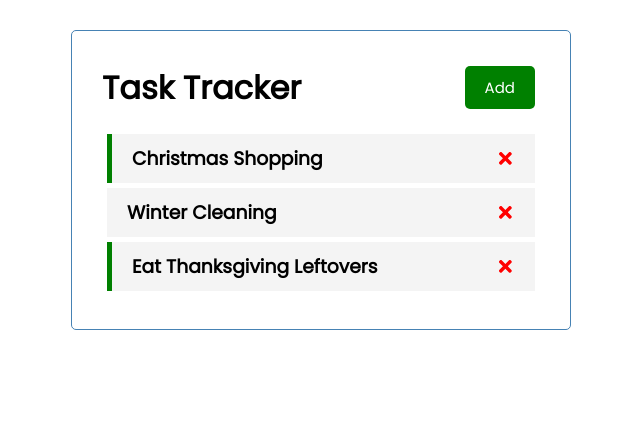
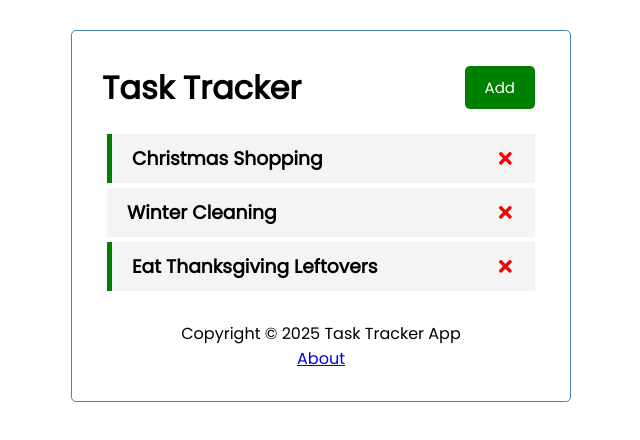
Before and after one commit to hayleyrobin/react-task-tracker, a React (Create React App) app: page /task/14f2 in a window 1280 px wide. Shown: the top 440 px of the page, without its empty margins (319-959 px from the left). Built offline with nearby package versions, Linux system fonts and the light colour scheme; data requests are answered from the project's data file.

Commit message:
Add footer to page

```diff
--- a/package.json
+++ b/package.json
@@ -11,6 +11,7 @@
     "react": "^19.2.0",
     "react-dom": "^19.2.0",
     "react-icons": "^5.5.0",
+    "react-router-dom": "^6.30.2",
     "react-scripts": "5.0.1",
     "web-vitals": "^2.1.4"
   },
--- a/src/App.js
+++ b/src/App.js
@@ -1,5 +1,6 @@
 import { useState, useEffect } from "react";
 import Header from "./components/Header";
+import Footer from "./components/Footer";
 import Tasks from "./components/Tasks";
 import AddTask from "./components/AddTask";
 
@@ -84,10 +85,11 @@
     <div className="container">
       {/* pass onAdd prop to Header to toggle showAddTask state */}
       <Header onAdd={() => setShowAddTask(!showAddTask)} showAdd={showAddTask} />
-      {/* addtask is deopendent on showAddTask state */}
+      {/* addtask is dependent on showAddTask state */}
       {showAddTask && <AddTask onAdd={addTask} />}
       {/*if tasks exist, render Tasks component, else show message*/}
       {tasks.length > 0 ? (<Tasks tasks={tasks} onDelete={deleteTask} onToggle={toggleReminder} />) : ('No Tasks to Show')}
+      <Footer />
     </div>
   );
 }
--- /dev/null
+++ b/src/components/Footer.js
@@ -0,0 +1,10 @@
+const Footer = () => {
+  return (
+    <footer>
+      <p>Copyright &copy; 2025 Task Tracker App</p>
+      <a href="/about">About</a>
+    </footer>
+  );
+};
+
+export default Footer;
```
Also changed, not shown: 1 other file (tests, documents, lock files or other folders).
